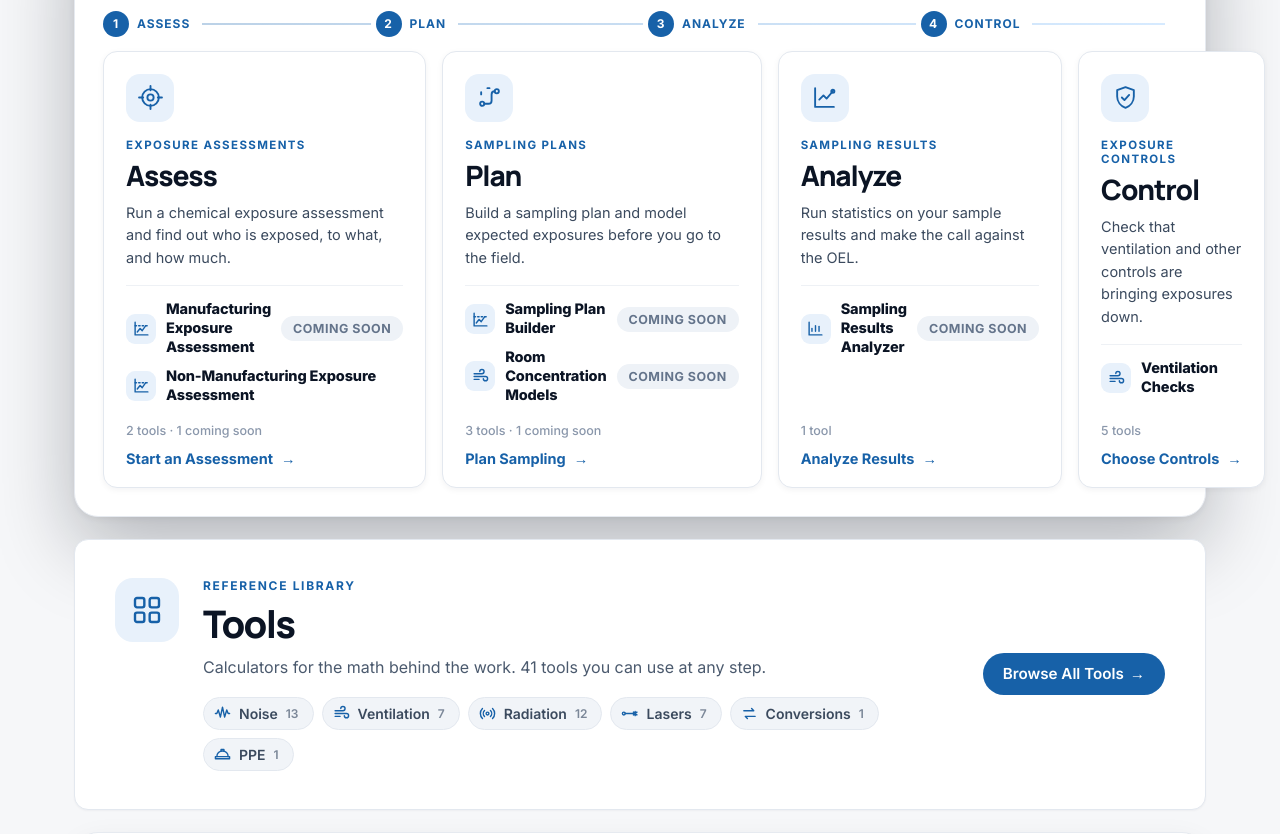
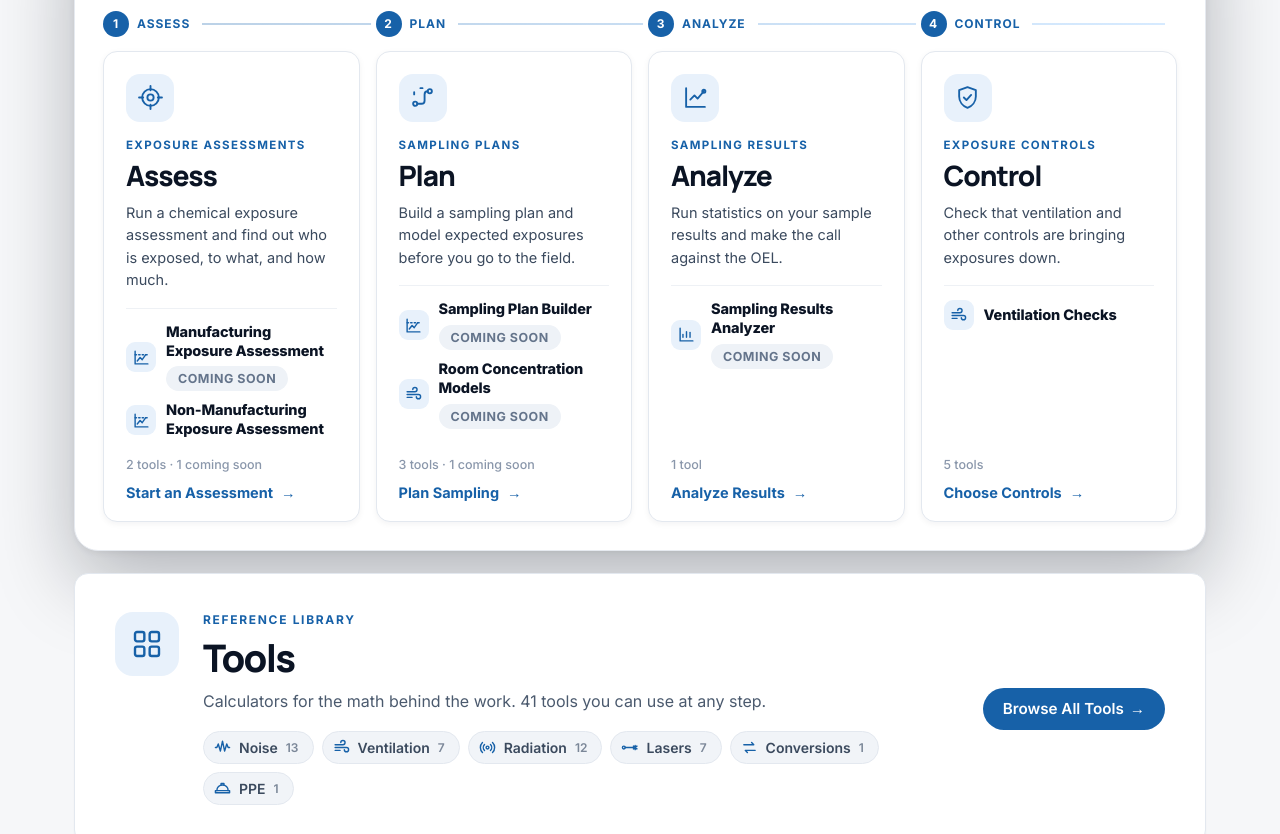
Before and after one commit to jfischback/oems_tool_search, a plain HTML site: page library.html in a window 1280 px wide. Shown: the part 645-1479 px from the top of the page. Drawn offline with Linux system fonts and the light colour scheme.

Commit message:
IH step cards: Coming Soon pill under the tool name so the Control card fits
Co-Authored-By: Claude Opus 5.5 <noreply@anthropic.com>
Claude-Session: https://claude.ai/code/session_01W19U5ZaTpMAkKg8gU8qo9E

```diff
--- a/fields.css
+++ b/fields.css
@@ -185,7 +185,7 @@
   .flow-rail::before { content: ""; position: absolute; left: 12px; right: 12px; top: 12px; height: 2px; background: linear-gradient(90deg, var(--label), var(--tag)); opacity: .3; }
   .flow-rail span { position: relative; justify-self: start; background: #fff; padding-right: 12px; display: inline-flex; align-items: center; gap: 8px; font-size: 12px; font-weight: 700; letter-spacing: .08em; text-transform: uppercase; color: var(--label); }
   .flow-rail b { display: inline-flex; align-items: center; justify-content: center; width: 26px; height: 26px; border-radius: 50%; background: var(--label); color: #fff; font-size: 12px; box-shadow: 0 0 0 5px #fff; }
-  .flow-steps { display: grid; grid-template-columns: repeat(4, 1fr); gap: 16px; }
+  .flow-steps { display: grid; grid-template-columns: repeat(4, minmax(0, 1fr)); gap: 16px; }
   .fstep { position: relative; display: flex; flex-direction: column; text-decoration: none; color: #0b1424; background: #fff; border: 1.5px solid #e3e8ef; border-radius: 18px; padding: 22px 22px 20px; box-shadow: 0 2px 6px rgba(16,29,48,.05); cursor: pointer; transition: transform .18s, box-shadow .18s, border-color .18s; }
   .fstep:hover { transform: translateY(-4px); border-color: var(--label); box-shadow: 0 18px 40px rgba(16,29,48,.14), 0 0 0 4px var(--iconbg); }
   .fstep:active { transform: translateY(-1px); }
@@ -349,7 +349,7 @@
   .feat-i strong { display: block; font-size: 14.5px; font-weight: 800; letter-spacing: -.01em; line-height: 1.3; color: #0b1424; }
   .feat-i strong em { font-style: normal; font-size: 10.5px; font-weight: 700; letter-spacing: .04em; text-transform: uppercase; color: #8a97ab; background: #eef1f5; border-radius: 999px; padding: 2px 7px; margin-left: 4px; vertical-align: 2px; white-space: nowrap; }
   /* 25 Nov 2026: Coming Soon pill on step features, same values as .soon in style.css */
-  .feat-i .soon { flex: 0 0 auto; align-self: center; font-size: .78rem; font-weight: 700; letter-spacing: .04em; text-transform: uppercase; color: #64748b; background: #eef2f7; border-radius: 999px; padding: 5px 12px; white-space: nowrap; margin-left: auto; }
+  .feat-i .soon { display: inline-block; font-size: .78rem; font-weight: 700; letter-spacing: .04em; text-transform: uppercase; color: #64748b; background: #eef2f7; border-radius: 999px; padding: 5px 12px; white-space: nowrap; margin-top: 6px; }
   .feat-i small { display: block; font-size: 13px; color: #5b6b7f; line-height: 1.4; margin-top: 2px; }
   /* Back link to the guided assessment */
   .guided { display: flex; justify-content: space-between; align-items: center; gap: 16px; flex-wrap: wrap; margin-top: 46px; padding: 16px 22px; border-radius: 14px; background: #fff; border: 1.5px solid var(--iconbg); text-decoration: none; color: #3b4a5e; font-size: 15px; transition: border-color .15s, box-shadow .15s; }
--- a/library.html
+++ b/library.html
@@ -183,7 +183,7 @@
         '<div class="ftop"><span class="sic">' + stepIcon(st.slug, th.label) + '</span></div>' +
         '<small class="kick">' + esc(st.kicker || '') + '</small>' +
         '<h3>' + esc(st.name) + '</h3><p>' + esc(st.blurb) + '</p>' +
-        (st.features ? '<div class="feats">' + st.features.map(([n, cat, soon]) => '<div class="feat-i"><span class="fic">' + icon(cat, th.label) + '</span><strong>' + esc(n) + '</strong>' + (soon ? ' <span class="soon">Coming Soon</span>' : '') + '</div>').join('') + '</div>'
+        (st.features ? '<div class="feats">' + st.features.map(([n, cat, soon]) => '<div class="feat-i"><span class="fic">' + icon(cat, th.label) + '</span><div><strong>' + esc(n) + '</strong>' + (soon ? '<span class="soon">Coming Soon</span>' : '') + '</div></div>').join('') + '</div>'
           : '<ul class="inc">' + (st.includes || []).map(n => '<li>' + esc(n) + '</li>').join('') + '</ul>') +
         '<div class="meta">' + x.list.length + ' tool' + (x.list.length === 1 ? '' : 's') + (x.live < x.list.length ? ' · ' + (x.list.length - x.live) + ' coming soon' : '') + '</div>' +
         '<span class="btn">' + esc(st.cta || 'Open') + ' <i>→</i></span></a>';
```
